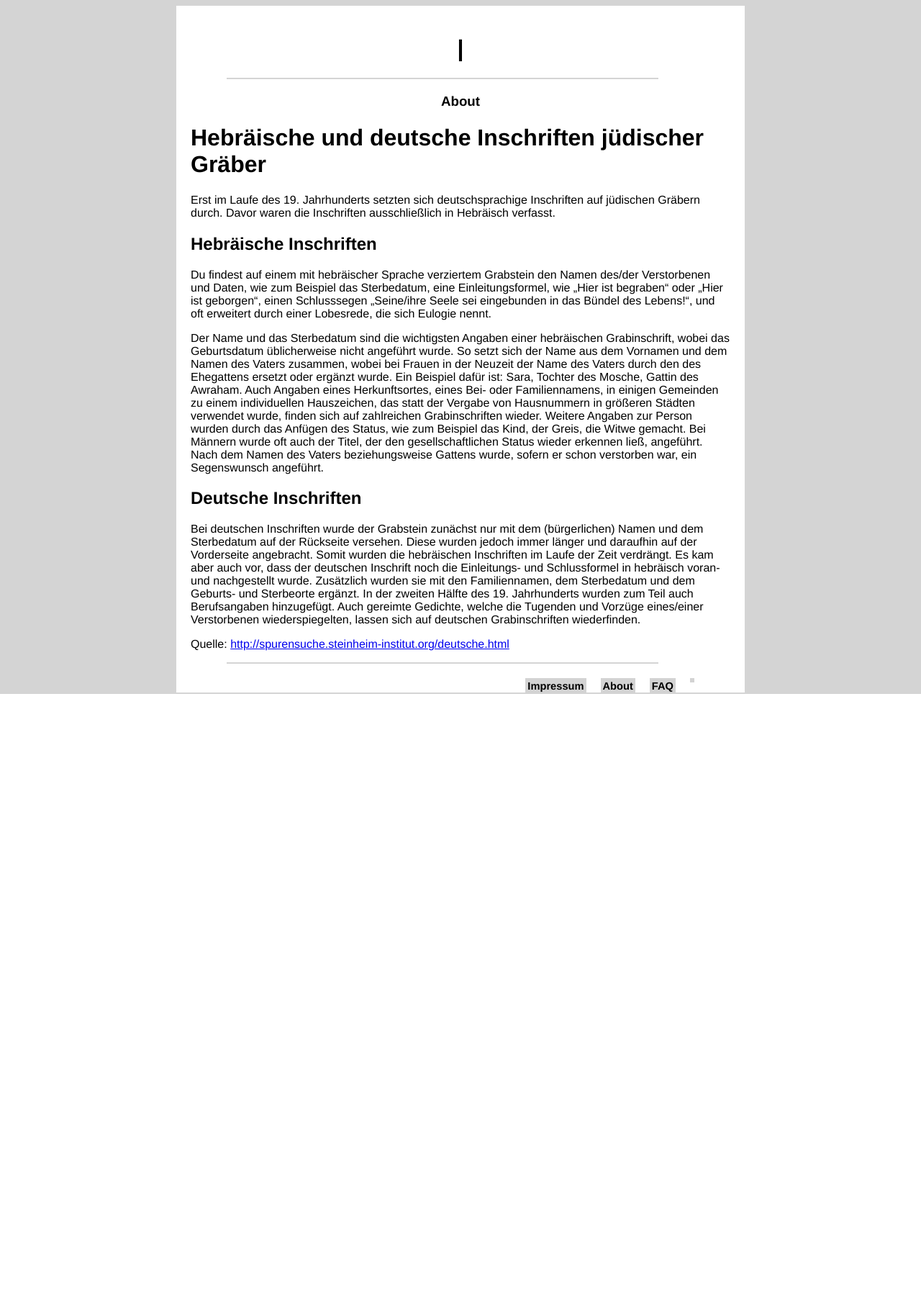
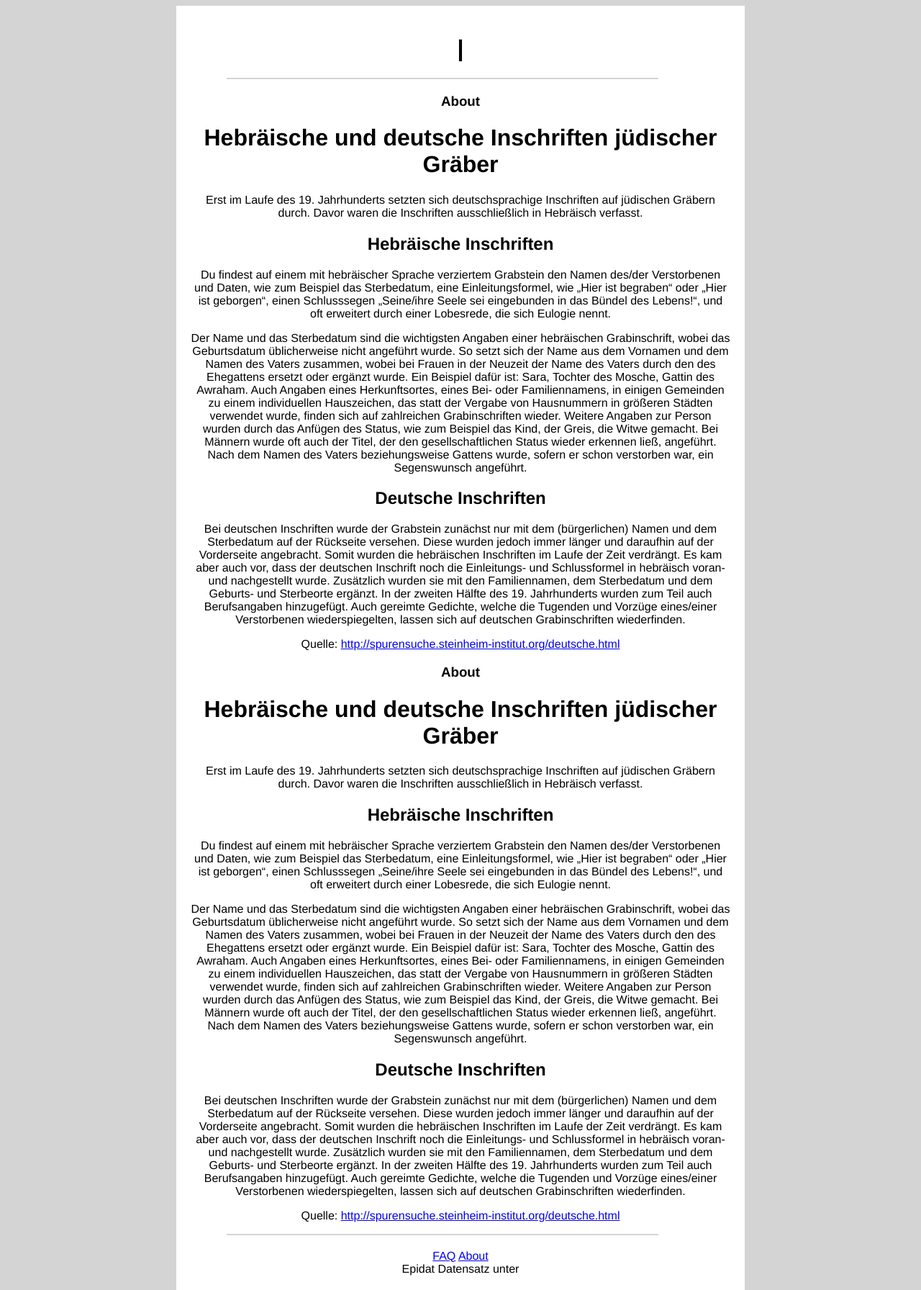
Before and after one commit to step21/poerelief, a Flask app: template poerelief/templates/static.html in a window 1280 px wide. Shown: the whole page at 72% size. Before the commit the page ends 964 px from the top, so only its background shows below. Run offline with Flask 2, Linux system fonts and the light colour scheme; the template is opened without the code that fills it, so the values that code supplies are empty; some libraries are stand-ins or nearby versions; some web fonts are replaced.

Commit message:
last changes?

```diff
--- a/poerelief/static/stylesheets/app.css
+++ b/poerelief/static/stylesheets/app.css
@@ -8,7 +8,12 @@ html {
 body {
   background-color: #D4D4D4;
   height: 100%;
-  font-family: Helvetica;
+  text-align: center;
+  font-family: "Destroy",
+               “Alef Hebrewe”,
+               Helvetica,
+               Arial,
+               sans-serif;
 }
 
 header {
@@ -143,6 +148,10 @@ h3 {
   clear:both;
 }
 
+.menu-navigation {
+
+}
+
 .center-cropped {
   width: 600px;
   height: 400px;
--- a/poerelief/templates/header.html
+++ b/poerelief/templates/header.html
@@ -1,5 +1,5 @@
 {% extends layout.html %}
 {% block title %}
 <header>
-		<h1><div id="leftheader">Poetic Relief</div> | <div id="rightheader">תבליט פיוטי</div></h1>
+		<h1><a href="javascript:getDoc('random');"><div id="leftheader">Poetic Relief</div> | <div id="rightheader">תבליט פיוטי</div></a></h1>
 </header>
--- a/poerelief/templates/layout.html
+++ b/poerelief/templates/layout.html
@@ -63,12 +63,15 @@
 <!--<div class="separator"></div> -->
 {% block footer %}
 <div class="separator"></div>
-	<div class="text-navigation">
-    <a href='#' data-target="#FAQ">FAQ</a>
-    <a href='/about' data-target="#About">About</a>
-    <a href='#' data-target="#Impressum">Impressum</a>
+	<div class="menu-navigation">
+    <a href='http://www.poeticrelief.org/poerelief/faq'>FAQ</a>
+    <a href='http://www.poeticrelief.org/poerelief/about'>About</a>
   </div>
-  <div class="footercontent"></div>
+  <div
+
+  <div class="footercontent">
+  	Epidat Datensatz unter <a href=""><div id="licence"></div></a>
+  </div>
 {% endblock %}
 	</div><!-- container -->
 
--- a/poerelief/templates/static.html
+++ b/poerelief/templates/static.html
@@ -3,6 +3,9 @@
 
 
 {% block content %}
+
+
+<div id="about">
 <h3>About</h3>
 <div>
 <h1>Hebräische und deutsche Inschriften jüdischer Gräber</h1>
@@ -20,5 +23,25 @@ So setzt sich der Name aus dem Vornamen und dem Namen des Vaters zusammen, wobei
 
 <p>Quelle: <a href="http://spurensuche.steinheim-institut.org/deutsche.html">http://spurensuche.steinheim-institut.org/deutsche.html<a/></p>
 </div>
+</div>
 
+<div id="about">
+<h3>About</h3>
+<div>
+<h1>Hebräische und deutsche Inschriften jüdischer Gräber</h1>
+
+<p>Erst im Laufe des 19. Jahrhunderts setzten sich deutschsprachige Inschriften auf jüdischen Gräbern durch. Davor waren die Inschriften ausschließlich in Hebräisch verfasst.</p>
+
+<h2>Hebräische Inschriften</h2>
+<p>Du findest auf einem mit hebräischer Sprache verziertem Grabstein den Namen des/der Verstorbenen und Daten, wie zum Beispiel das Sterbedatum, eine Einleitungsformel, wie „Hier ist begraben“ oder „Hier ist geborgen“, einen Schlusssegen „Seine/ihre Seele sei eingebunden in das Bündel des Lebens!“, und oft erweitert durch einer Lobesrede, die sich Eulogie nennt.</p>
+
+<p>Der Name und das Sterbedatum sind die wichtigsten Angaben einer hebräischen Grabinschrift, wobei das Geburtsdatum üblicherweise nicht angeführt wurde.
+So setzt sich der Name aus dem Vornamen und dem Namen des Vaters zusammen, wobei bei Frauen in der Neuzeit der Name des Vaters durch den des Ehegattens ersetzt oder ergänzt wurde. Ein Beispiel dafür ist: Sara, Tochter des Mosche, Gattin des Awraham. Auch Angaben eines Herkunftsortes, eines Bei- oder Familiennamens, in einigen Gemeinden zu einem individuellen Hauszeichen, das statt der Vergabe von Hausnummern in größeren Städten verwendet wurde, finden sich auf zahlreichen Grabinschriften wieder. Weitere Angaben zur Person wurden durch das Anfügen des Status, wie zum Beispiel das Kind, der Greis, die Witwe gemacht. Bei Männern wurde oft auch der Titel, der den gesellschaftlichen Status wieder erkennen ließ, angeführt. Nach dem Namen des Vaters beziehungsweise Gattens wurde, sofern er schon verstorben war, ein Segenswunsch angeführt. </p>
+
+<h2>Deutsche Inschriften</h2>
+<p>Bei deutschen Inschriften wurde der Grabstein zunächst nur mit dem (bürgerlichen) Namen und dem Sterbedatum auf der Rückseite versehen. Diese  wurden jedoch immer länger und daraufhin auf der Vorderseite angebracht. Somit wurden die hebräischen Inschriften im Laufe der Zeit verdrängt. Es kam aber auch vor, dass der deutschen Inschrift noch die Einleitungs- und Schlussformel in hebräisch voran- und nachgestellt wurde. Zusätzlich wurden sie mit den Familiennamen, dem Sterbedatum und dem Geburts- und Sterbeorte ergänzt. In der zweiten Hälfte des 19. Jahrhunderts wurden zum Teil auch Berufsangaben hinzugefügt. Auch gereimte Gedichte, welche die Tugenden und Vorzüge eines/einer Verstorbenen wiederspiegelten, lassen sich auf deutschen Grabinschriften wiederfinden. </p>
+
+<p>Quelle: <a href="http://spurensuche.steinheim-institut.org/deutsche.html">http://spurensuche.steinheim-institut.org/deutsche.html<a/></p>
+</div>
+</div>
 {% endblock %}
```
Also changed, not shown: poerelief/static/javascripts/app.js (+1 -43 lines).
